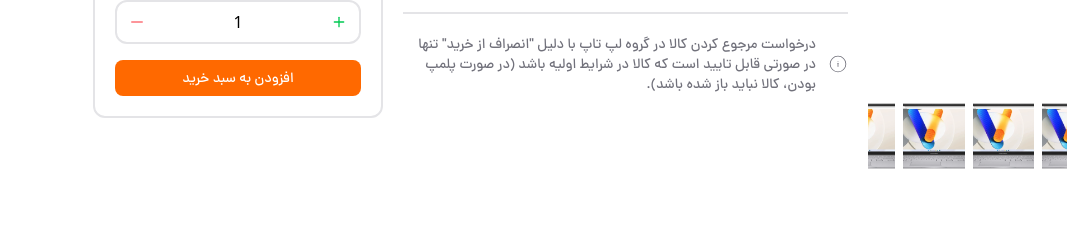
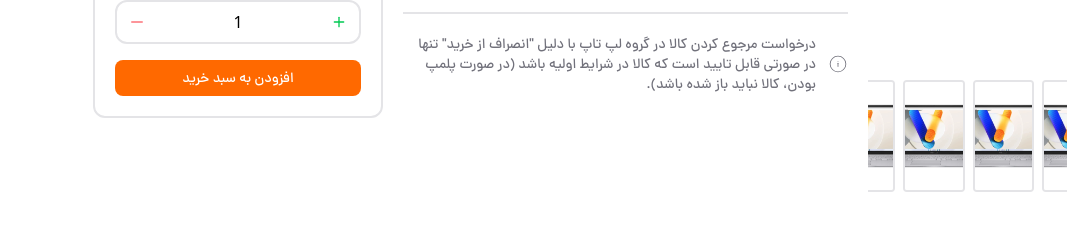
Before and after one commit to aminghoreishi/DigiMarket, a Next.js app: page /singleProduct in a window 1280 px wide. Shown: the part 476-706 px from the top of the page, without its empty margins (213-1280 px from the left). Built offline with nearby package versions, Linux system fonts and the light colour scheme; no server answers; the database is empty.

Commit message:
fix: adjust SwiperImage component to improve thumbnail display and interaction

```diff
--- a/src/components/template/SingleProduct/SwiperImage/SwiperImage.tsx
+++ b/src/components/template/SingleProduct/SwiperImage/SwiperImage.tsx
@@ -148,7 +148,7 @@ function SwiperImage() {
       <Swiper
         onSwiper={setThumbsSwiper}
         spaceBetween={8}
-        slidesPerView={4}
+        slidesPerView={4.5}
         freeMode={true}
         watchSlidesProgress={true}
         modules={[FreeMode, Navigation, Thumbs]}
@@ -162,7 +162,7 @@ function SwiperImage() {
       >
         {Array.from({ length: 8 }).map((_, i) => (
           <SwiperSlide key={i}>
-            <div className="w-full h-20 sm:h-24 md:h-28 relative rounded overflow-hidden">
+            <div className="w-full border-2 border-zinc-200 h- cursor-pointer sm:h-24 md:h-28 relative rounded overflow-hidden">
               <Image
                 src="/image/laptop.webp"
                 alt={`thumb-${i}`}
```
